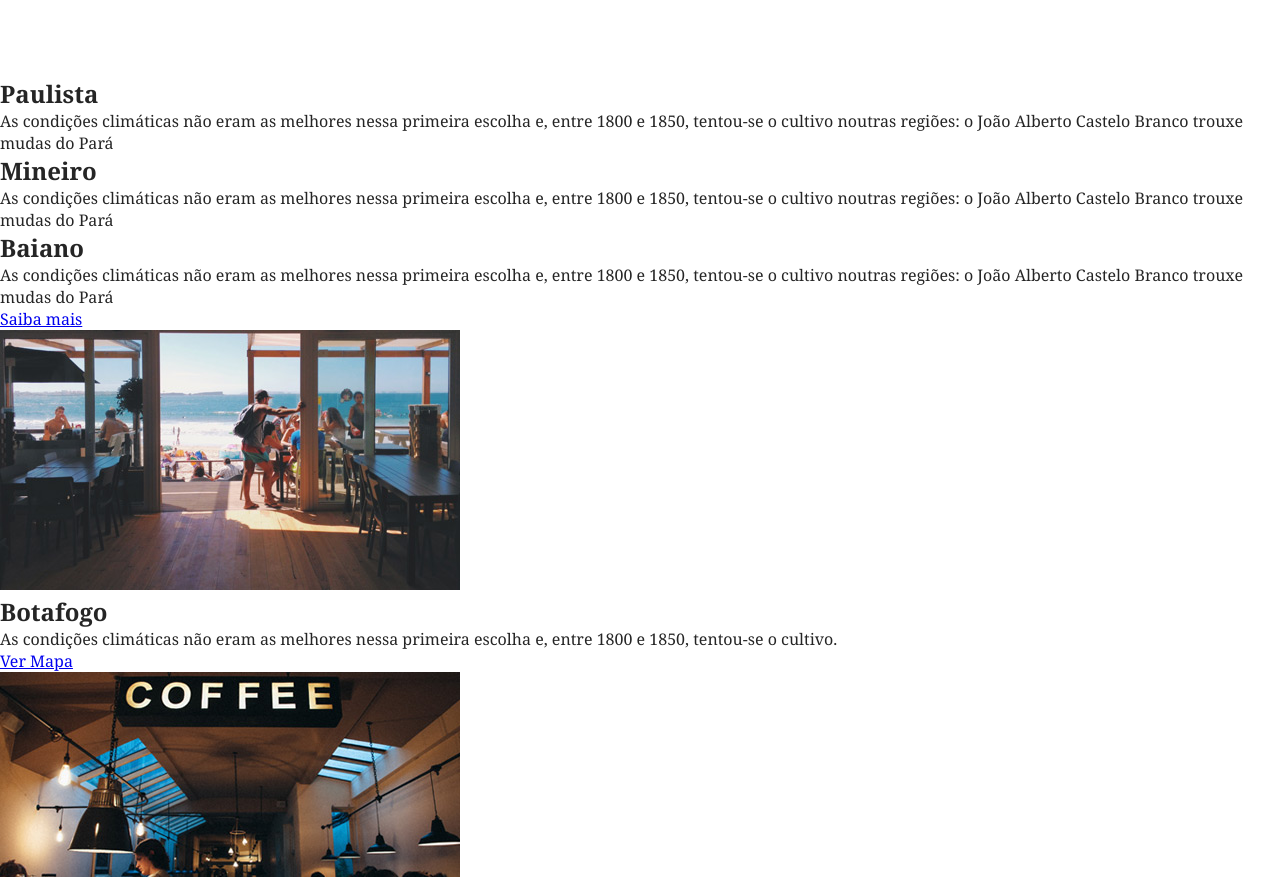
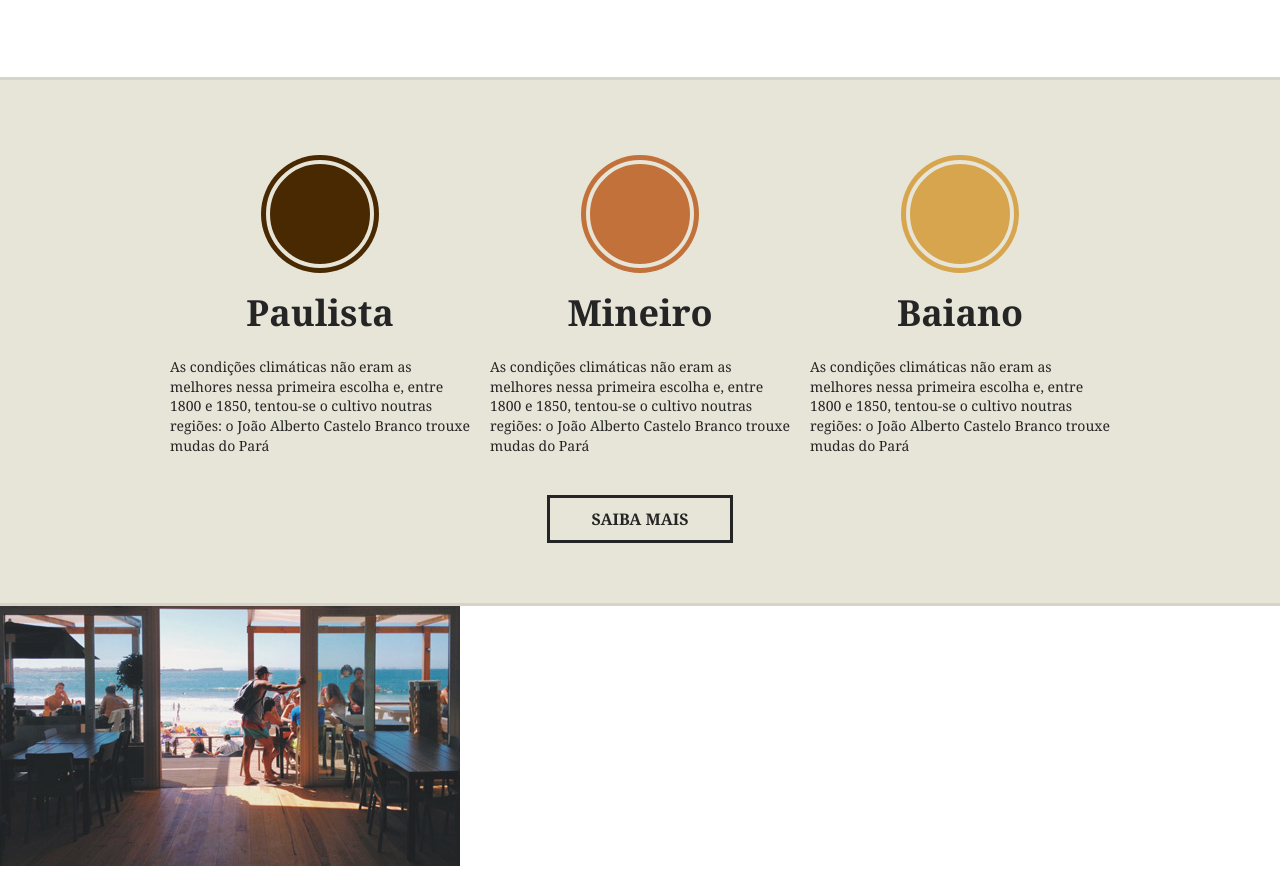
Before and after one commit to LuanEleuterio/brafe, a plain HTML site: page brafe-1-puro/index.html in a window 1280 px wide. Shown: the part 1195-2072 px from the top of the page. Drawn offline with Linux system fonts and the light colour scheme.

Commit message:
Estilizado a section de Produtos

```diff
--- a/brafe-1-puro/css/style.css
+++ b/brafe-1-puro/css/style.css
@@ -142,3 +142,78 @@ body{
   margin: 20px auto;
   max-width: 460px;
 }
+
+/* PRODUTOS */
+
+.produtos{
+  background: #E7E4D8;
+  padding: 60px 0;
+  border-top: 3px solid #D6D3C8;
+  border-bottom: 3px solid #D6D3C8;
+}
+
+.produtos-container{
+  max-width: 960px;
+  margin: 0 auto;
+}
+
+.produtos-container::after, .produtos-container::before{
+  content: '';
+  display: table;
+  clear: both;
+}
+
+.produto-item{
+  max-width: 300px;
+  float: left;
+  margin: 0 10px 20px 10px;
+}
+
+.produto-item h2{
+  text-align: center;
+  font-size: 2.25em;
+  margin-bottom: 20px;
+}
+
+.produto-item h2::before{
+  content: '';
+  display: block;
+  width: 100px;
+  height: 100px;
+  border-radius: 50%;
+  margin: 20px auto;
+  background: currentColor;
+  border: 4px solid #E7E4D8;
+  box-shadow: 0 0 0 5px currentColor;
+}
+
+.produto-paulista::before{
+  color: #492901;
+}
+
+.produto-mineiro::before{
+  color: #c17139;
+}
+
+.produto-baiano::before{
+  color: #d7a54d;
+}
+
+.produto-item p{
+  font-size: .875em;
+  line-height: 1.4em;
+}
+
+.produto-btn{
+  max-width: 180px;
+  color: #252525;
+  border: 3px solid #252525;
+  padding: 10px 0;
+  margin: 20px auto 0 auto;
+  display: block;
+  text-decoration: none;
+  text-align: center;
+  font-style: 1.125em;
+  font-weight: bold;
+  text-transform: uppercase;
+}
--- a/brafe-1-puro/index.html
+++ b/brafe-1-puro/index.html
@@ -43,22 +43,22 @@
     <p>O café é uma bebida produzida a partir dos grãos torrados do fruto do cafeeiro. É servido tradicionalm aente quente, mas também pode ser consumido gelado. Ele é um estimulante, por possuir cafeína — geralmente 80 a 140 mg para cada 207 ml dependendo do método de preparação.</p>
   </section>
 
-  <section>
-    <div>
-      <div>
-        <h2>Paulista</h2>
+  <section class="produtos">
+    <div class="produtos-container">
+      <div class="produto-item">
+        <h2 class="produto-paulista">Paulista</h2>
         <p>As condições climáticas não eram as melhores nessa primeira escolha e, entre 1800 e 1850, tentou-se o cultivo noutras regiões: o João Alberto Castelo Branco trouxe mudas do Pará</p>
       </div>
-      <div>
-        <h2>Mineiro</h2>
+      <div class="produto-item">
+        <h2 class="produto-mineiro">Mineiro</h2>
         <p>As condições climáticas não eram as melhores nessa primeira escolha e, entre 1800 e 1850, tentou-se o cultivo noutras regiões: o João Alberto Castelo Branco trouxe mudas do Pará</p>
       </div>
-      <div>
-        <h2>Baiano</h2>
+      <div class="produto-item">
+        <h2 class="produto-baiano">Baiano</h2>
         <p>As condições climáticas não eram as melhores nessa primeira escolha e, entre 1800 e 1850, tentou-se o cultivo noutras regiões: o João Alberto Castelo Branco trouxe mudas do Pará</p>
       </div>
     </div>
-    <a href="#">Saiba mais</a>
+    <a class="produto-btn" href="#">Saiba mais</a>
   </section>
 
   <section>
```
